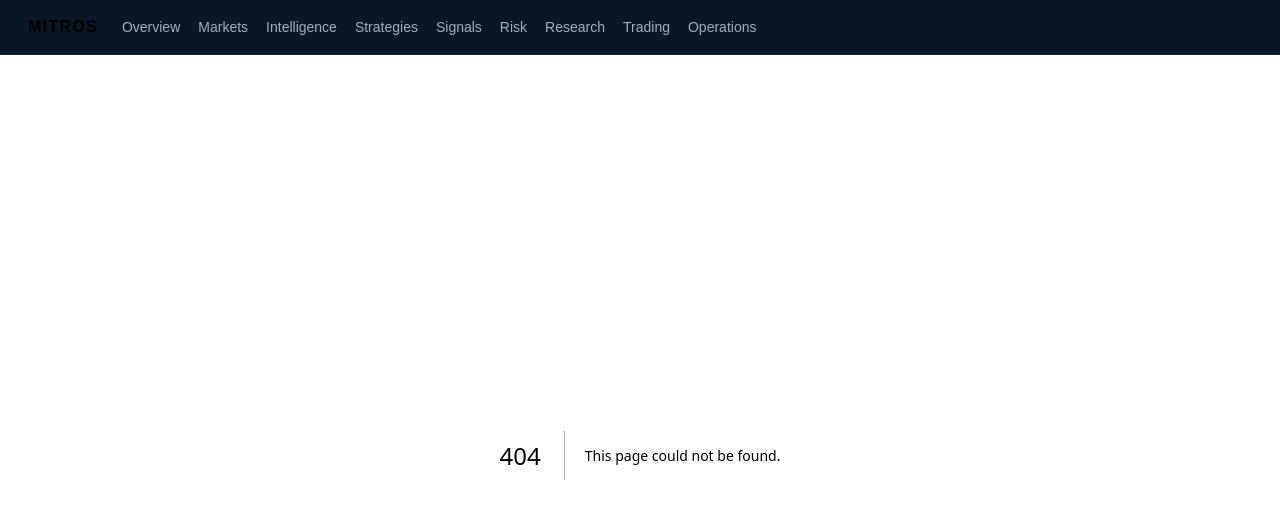
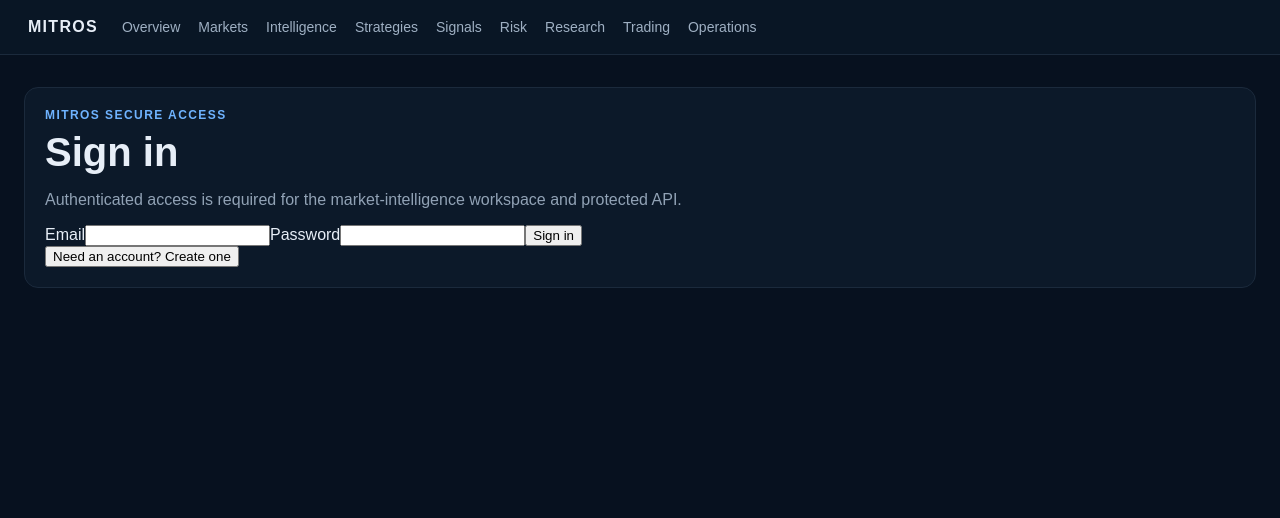
Before and after one commit to ykclassic/MITROS, a Next.js app in the folder apps/web/: page /login in a window 1280 px wide. Before the commit this address had no page. Shown: the top 518 px of the page. Built offline with nearby package versions, Linux system fonts and the light colour scheme.

Commit message:
feat(19): add Supabase sign-in and sign-up

```diff
--- /dev/null
+++ b/apps/web/app/login/page.tsx
@@ -0,0 +1,62 @@
+"use client";
+
+import { FormEvent, useState } from "react";
+import { useRouter, useSearchParams } from "next/navigation";
+import { createClient } from "../../lib/supabase/client";
+
+export default function LoginPage() {
+  const router = useRouter();
+  const searchParams = useSearchParams();
+  const next = searchParams.get("next") || "/";
+  const [email, setEmail] = useState("");
+  const [password, setPassword] = useState("");
+  const [mode, setMode] = useState<"signin" | "signup">("signin");
+  const [message, setMessage] = useState("");
+  const [busy, setBusy] = useState(false);
+
+  async function submit(event: FormEvent<HTMLFormElement>) {
+    event.preventDefault();
+    setBusy(true);
+    setMessage("");
+    const supabase = createClient();
+    const result =
+      mode === "signin"
+        ? await supabase.auth.signInWithPassword({ email, password })
+        : await supabase.auth.signUp({ email, password });
+
+    if (result.error) {
+      setMessage(result.error.message);
+      setBusy(false);
+      return;
+    }
+
+    if (mode === "signup" && !result.data.session) {
+      setMessage("Account created. Check your email if confirmation is required, then sign in.");
+      setMode("signin");
+      setBusy(false);
+      return;
+    }
+
+    router.replace(next);
+    router.refresh();
+  }
+
+  return (
+    <main className="main auth-main">
+      <section className="card auth-card">
+        <div className="eyebrow">MITROS secure access</div>
+        <h1>{mode === "signin" ? "Sign in" : "Create account"}</h1>
+        <p className="subtle">Authenticated access is required for the market-intelligence workspace and protected API.</p>
+        <form onSubmit={submit} className="auth-form">
+          <label>Email<input type="email" autoComplete="email" required value={email} onChange={(e) => setEmail(e.target.value)} /></label>
+          <label>Password<input type="password" autoComplete={mode === "signin" ? "current-password" : "new-password"} minLength={8} required value={password} onChange={(e) => setPassword(e.target.value)} /></label>
+          <button className="button primary" type="submit" disabled={busy}>{busy ? "Working…" : mode === "signin" ? "Sign in" : "Create account"}</button>
+        </form>
+        {message && <p role="status" className="auth-message">{message}</p>}
+        <button className="link-button" type="button" onClick={() => { setMode(mode === "signin" ? "signup" : "signin"); setMessage(""); }}>
+          {mode === "signin" ? "Need an account? Create one" : "Already have an account? Sign in"}
+        </button>
+      </section>
+    </main>
+  );
+}
```
